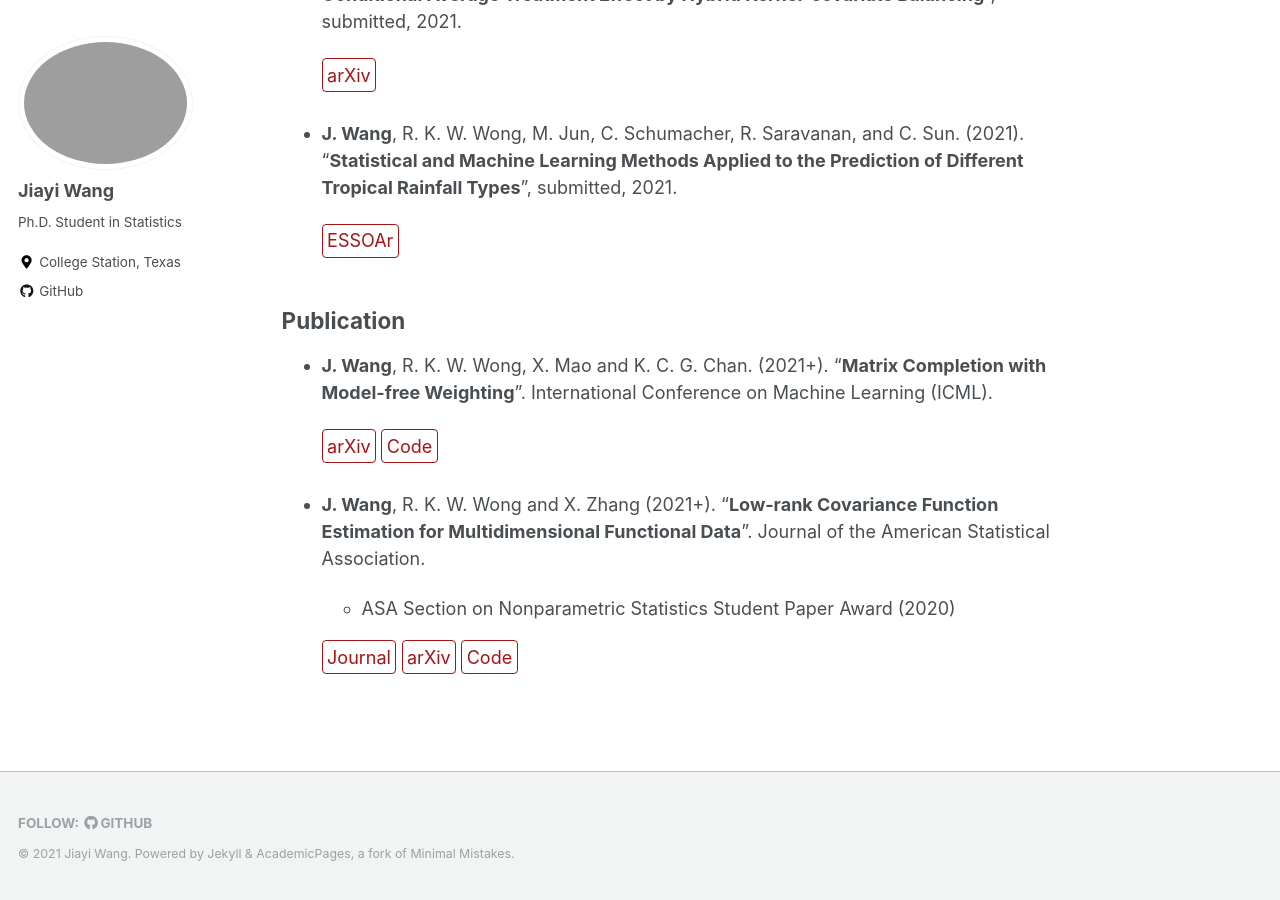
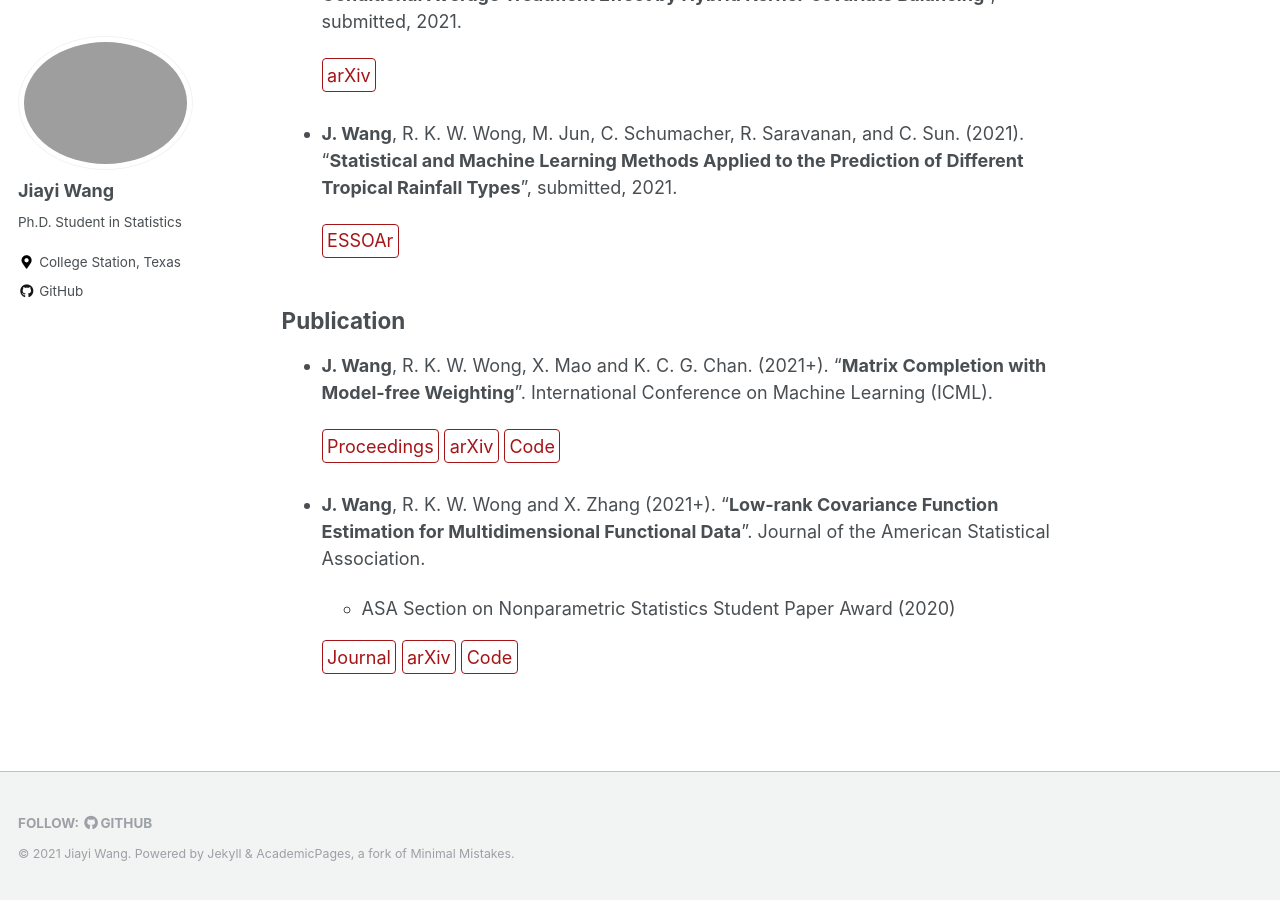
Before and after one commit to jiayiwang1017/jiayiwang1017.github.io, a Jekyll site: the page built from _pages/research.md, in a window 1280 px wide and 900 px high, scrolled down 646 px. Built offline with Jekyll 4.4.1, drawn with Linux system fonts in a browser that asks for light colours.

Commit message:
Update research.md

```diff
--- a/_pages/research.md
+++ b/_pages/research.md
@@ -54,7 +54,7 @@ First, I develop new methodologies and theories for statistical problems with fu
 
 - **J. Wang**, R. K. W. Wong, X. Mao and K. C. G. Chan. (2021+). "**Matrix Completion with Model-free Weighting**". International Conference on Machine Learning (ICML).
 
-  [arXiv](https://arxiv.org/abs/2106.05850){: .btn--research}  [Code](https://github.com/jiayiwang1017/MC-weighting-code){: .btn--research}
+  [Proceedings](http://proceedings.mlr.press/v139/wang21x/wang21x.pdf){: .btn--research} [arXiv](https://arxiv.org/abs/2106.05850){: .btn--research}  [Code](https://github.com/jiayiwang1017/MC-weighting-code){: .btn--research}
 
 
 - **J. Wang**, R. K. W. Wong and X. Zhang (2021+). "**Low-rank Covariance Function Estimation for Multidimensional Functional Data**". Journal of the American Statistical Association.
```
